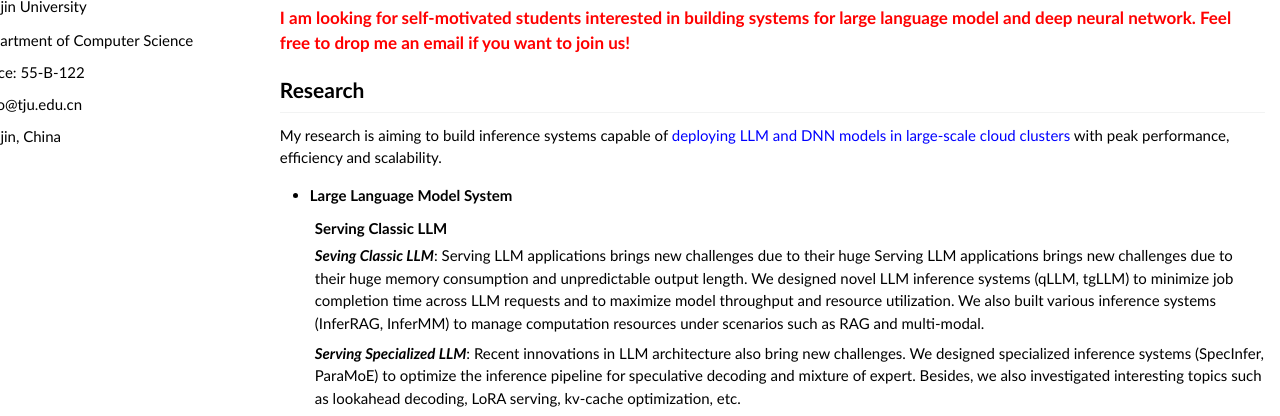
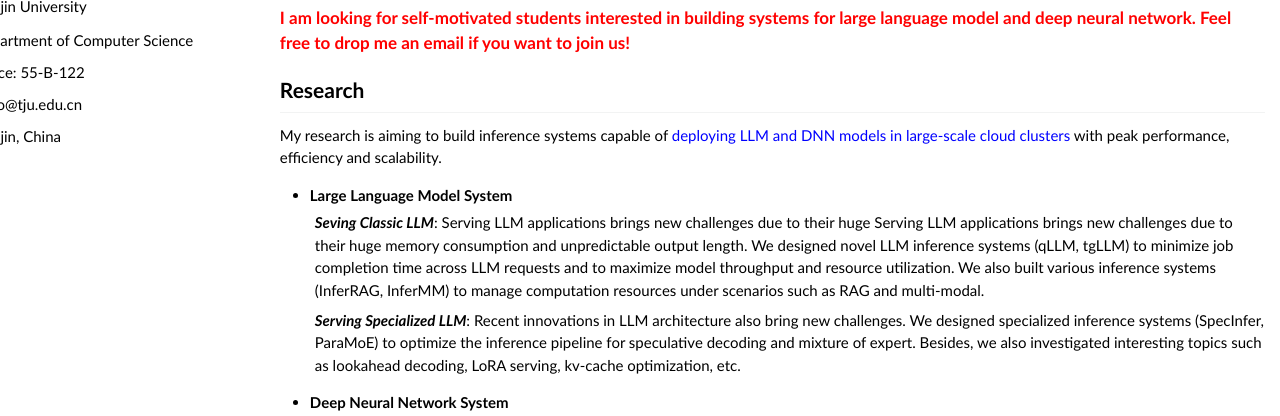
Before and after one commit to right135/test.github.io, a plain HTML site: page index.html in a window 1280 px wide. Shown: the part 326-742 px from the top of the page. Drawn offline with Linux system fonts and the light colour scheme.

Commit message:
last update

```diff
--- a/index.html
+++ b/index.html
@@ -126,7 +126,6 @@
 							<h3>Large Language Model System</h3>
 
 							<ul class="myul">
-								<h4>Serving Classic LLM</h4>
 								<li>
 									<i class="myh3">Seving Classic LLM</i>: Serving LLM applications brings new challenges
 									due to their
```
